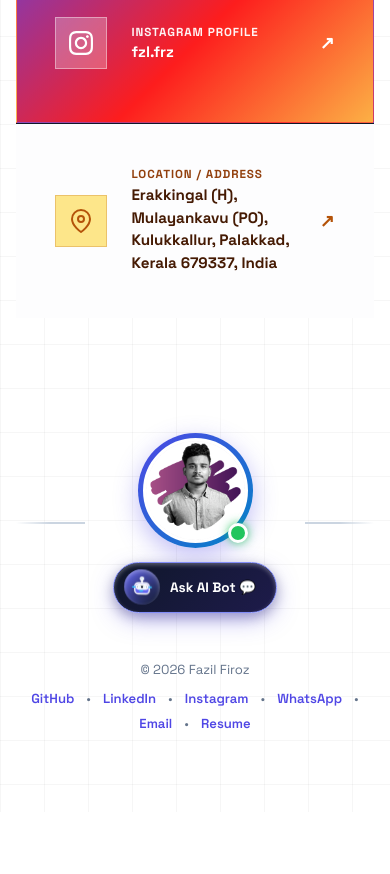
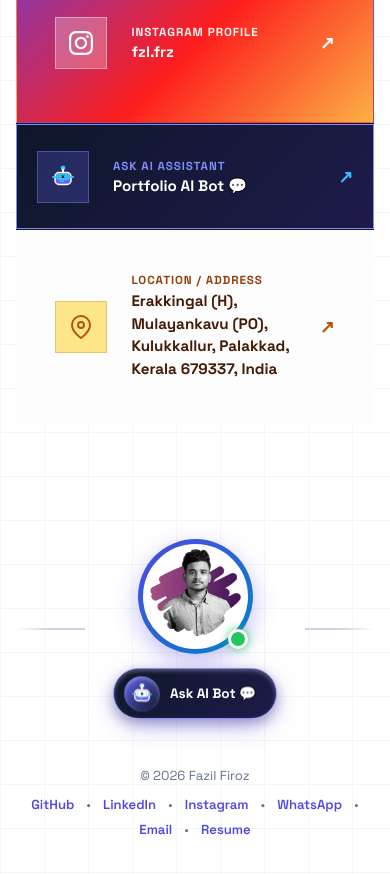
Before and after one commit to fazil-firoz/Modern-portfolio, a React (Vite) app: page / in a window 390 px wide. Shown: the part 10320-11194 px from the top of the page. Before the commit the page ends 11132 px from the top, so only its background shows below. Built offline with nearby package versions, Linux system fonts and the light colour scheme.

Commit message:
feat: add mobile-only Ask AI Assistant contact card in grid between Instagram and Address cards

```diff
--- a/src/App.jsx
+++ b/src/App.jsx
@@ -1117,6 +1117,45 @@ function App() {
               <span className="contact-action-arrow">↗</span>
             </a>
 
+            {/* AI Bot Mobile Contact Card (Placed directly between Instagram and Address) */}
+            <div
+              className="contact-card card-aibot card-mobile-only"
+              onMouseMove={handleCardMouseMove}
+              onMouseLeave={handleCardMouseLeave}
+              onClick={(e) => {
+                if (e) {
+                  if (e.type === 'touchend' && typeof e.preventDefault === 'function') e.preventDefault();
+                  if (typeof e.stopPropagation === 'function') e.stopPropagation();
+                }
+                setOpenChatTrigger(c => c + 1);
+              }}
+              onTouchEnd={(e) => {
+                if (e) {
+                  if (e.type === 'touchend' && typeof e.preventDefault === 'function') e.preventDefault();
+                  if (typeof e.stopPropagation === 'function') e.stopPropagation();
+                }
+                setOpenChatTrigger(c => c + 1);
+              }}
+            >
+              <div className="contact-card-icon-box icon-aibot">
+                <svg className="contact-icon" viewBox="0 0 24 24" fill="none" stroke="currentColor" strokeWidth="1.8" strokeLinecap="round" strokeLinejoin="round">
+                  <circle cx="12" cy="3" r="1.5" fill="#38bdf8" />
+                  <path d="M12 4.5V7.5" stroke="#ffffff" strokeWidth="2" />
+                  <rect x="4" y="7.5" width="16" height="12" rx="4" fill="#6366f1" stroke="#ffffff" strokeWidth="1.5" />
+                  <rect x="6" y="9.5" width="12" height="4.5" rx="2" fill="#0f172a" />
+                  <circle cx="9" cy="11.8" r="1.2" fill="#38bdf8" />
+                  <circle cx="15" cy="11.8" r="1.2" fill="#38bdf8" />
+                  <path d="M2 12h2M20 12h2" stroke="#38bdf8" strokeWidth="2" />
+                  <path d="M9.5 15.8c.83.9 2.17.9 3 0" stroke="#38bdf8" strokeWidth="1.6" strokeLinecap="round" />
+                </svg>
+              </div>
+              <div className="contact-card-info">
+                <span className="contact-label">Ask AI Assistant</span>
+                <span className="contact-value">Portfolio AI Bot 💬</span>
+              </div>
+              <span className="contact-action-arrow">↗</span>
+            </div>
+
             {/* Address Location Card (Clickable Google Maps Link) */}
             <a
               href="https://maps.google.com/?q=Erakkingal+(H),+Mulayankavu+(PO),+Kulukkallur,+Palakkad,+Kerala+679337,+India"
--- a/src/index.css
+++ b/src/index.css
@@ -1939,6 +1939,27 @@ html, body, #root {
 .card-instagram .contact-value { color: #ffffff; }
 .card-instagram .contact-action-arrow { color: #ffffff; }
 .card-instagram .contact-card-icon-box { background: rgba(255, 255, 255, 0.25); color: #ffffff; border: 1px solid rgba(255, 255, 255, 0.4); }
+
+/* AI Bot Contact Card (Between Instagram & Address - Mobile Only) */
+.card-aibot {
+  background: linear-gradient(135deg, #0f172a 0%, #1e1b4b 100%);
+  border: 1px solid #818cf8 !important;
+}
+.card-aibot .contact-label { color: #818cf8; }
+.card-aibot .contact-value { color: #ffffff; }
+.card-aibot .contact-action-arrow { color: #38bdf8; }
+.card-aibot .contact-card-icon-box { background: rgba(99, 102, 241, 0.25); color: #38bdf8; border: 1px solid rgba(129, 140, 248, 0.4); }
+
+/* Mobile Only Visibility Constraint */
+.card-mobile-only {
+  display: none !important;
+}
+
+@media (max-width: 990px) {
+  .card-mobile-only {
+    display: flex !important;
+  }
+}
 
 .card-address {
   grid-column: 1 / -1;
```
